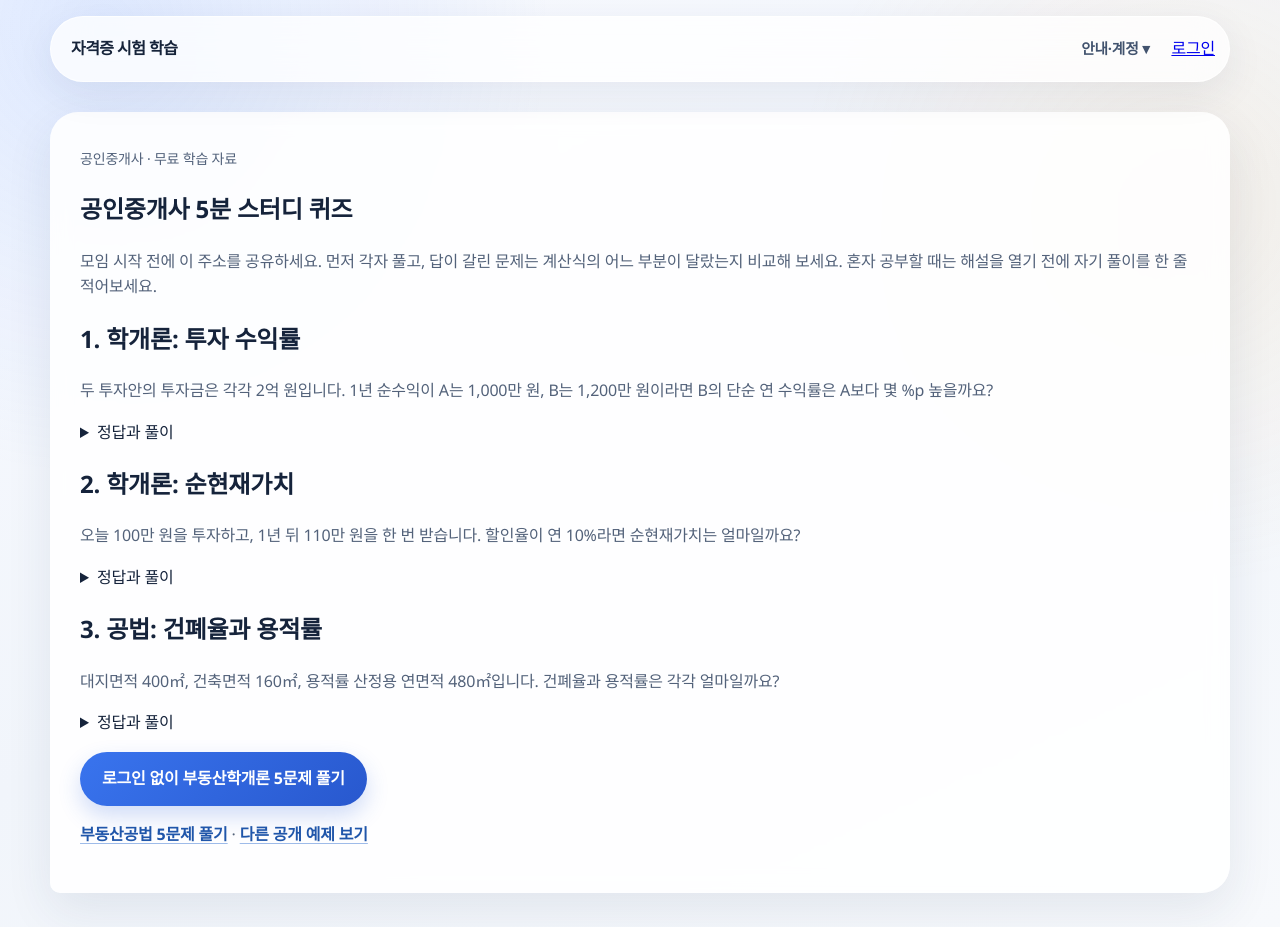
After one commit to noh73010/education-webapp, a Django app: page /realtor/study-quiz/ in a window 1280 px wide. The commit adds this page. Run offline with Django 5.2, Linux system fonts and the light colour scheme.

Commit message:
Publish free realtor study quiz for search and sharing

```diff
--- a/core/templates/core/landing.html
+++ b/core/templates/core/landing.html
@@ -59,6 +59,7 @@
   <h2 id="public-example-title">대표 문제와 해설 보기</h2>
   <p>안전재고, 무효와 취소, 건폐율과 용적률을 사례로 공부해 보세요. 로그인 없이 읽을 수 있습니다.</p>
   <a class="sub-button" href="{% url 'study_examples' %}">대표 문제와 해설 보기</a>
+  <a class="sub-button" href="{% url 'realtor_study_kit' %}">공인중개사 5분 스터디 퀴즈</a>
 </section>
 
 <section class="subject-selection" aria-labelledby="subject-selection-title">
--- /dev/null
+++ b/core/templates/core/realtor_study_kit.html
@@ -0,0 +1,37 @@
+{% extends "core/base.html" %}
+{% block title %}공인중개사 무료 스터디 퀴즈 | 학개론 계산·공법 연습 | 합격한걸음{% endblock %}
+{% block meta_description %}공인중개사 독학·스터디에서 바로 써볼 수 있는 무료 계산 퀴즈 3문제. 정답과 풀이를 확인하고 로그인 없이 과목별 5문제를 이어 풀어보세요.{% endblock %}
+{% block meta_robots %}index, follow{% endblock %}
+{% block seo_links %}
+<link rel="canonical" href="{{ request.scheme }}://{{ request.get_host }}{% url 'realtor_study_kit' %}">
+<meta property="og:title" content="공인중개사 5분 스터디 퀴즈 | 합격한걸음">
+<meta property="og:description" content="문제 3개를 함께 풀고, 왜 그 답인지 한 문장으로 설명해 보세요. 로그인 없이 이용할 수 있어요.">
+<meta property="og:type" content="website">
+<meta property="og:url" content="{{ request.scheme }}://{{ request.get_host }}{% url 'realtor_study_kit' %}">
+{% endblock %}
+{% block content %}
+<main class="page-shell compact-page">
+  <article class="card">
+    <p class="meta-text">공인중개사 · 무료 학습 자료</p>
+    <h1>공인중개사 5분 스터디 퀴즈</h1>
+    <p>모임 시작 전에 이 주소를 공유하세요. 먼저 각자 풀고, 답이 갈린 문제는 계산식의 어느 부분이 달랐는지 비교해 보세요. 혼자 공부할 때는 해설을 열기 전에 자기 풀이를 한 줄 적어보세요.</p>
+    <section>
+      <h2>1. 학개론: 투자 수익률</h2>
+      <p>두 투자안의 투자금은 각각 2억 원입니다. 1년 순수익이 A는 1,000만 원, B는 1,200만 원이라면 B의 단순 연 수익률은 A보다 몇 %p 높을까요?</p>
+      <details><summary>정답과 풀이</summary><p><strong>1%p.</strong> 순수익을 투자금으로 나누면 A는 5%, B는 6%입니다. 수익률 두 값의 차이는 1%가 아니라 1%p로 표시합니다. 이 계산에는 시세 차익이나 시간가치가 포함되지 않습니다.</p></details>
+    </section>
+    <section>
+      <h2>2. 학개론: 순현재가치</h2>
+      <p>오늘 100만 원을 투자하고, 1년 뒤 110만 원을 한 번 받습니다. 할인율이 연 10%라면 순현재가치는 얼마일까요?</p>
+      <details><summary>정답과 풀이</summary><p><strong>0원.</strong> 1년 뒤 110만 원을 현재가치로 바꾸면 110만 원 ÷ 1.10 = 100만 원입니다. 여기서 최초 투자금 100만 원을 빼면 0원입니다. 미래 금액에서 투자금을 바로 빼면 시간가치를 놓칩니다.</p></details>
+    </section>
+    <section>
+      <h2>3. 공법: 건폐율과 용적률</h2>
+      <p>대지면적 400㎡, 건축면적 160㎡, 용적률 산정용 연면적 480㎡입니다. 건폐율과 용적률은 각각 얼마일까요?</p>
+      <details><summary>정답과 풀이</summary><p><strong>건폐율 40%, 용적률 120%.</strong> 두 식의 분모는 대지면적 400㎡입니다. 건폐율에는 건축면적 160㎡를, 용적률에는 문제에서 제시한 산정용 연면적 480㎡를 분자로 넣습니다.</p></details>
+    </section>
+    <p><a class="main-button" href="{% url 'guest_practice' %}?lesson=realtor-intro">로그인 없이 부동산학개론 5문제 풀기</a></p>
+    <p><a href="{% url 'guest_practice' %}?lesson=building-ratios">부동산공법 5문제 풀기</a> · <a href="{% url 'study_examples' %}">다른 공개 예제 보기</a></p>
+  </article>
+</main>
+{% endblock %}
--- a/core/views/seo.py
+++ b/core/views/seo.py
@@ -4,7 +4,7 @@ from django.utils.html import escape
 from django.views.decorators.http import require_safe
 
 
-PUBLIC_PAGES = ("landing", "service_info", "study_examples", "reorder_point", "building_ratios", "content_sources", "privacy_info")
+PUBLIC_PAGES = ("landing", "service_info", "study_examples", "realtor_study_kit", "reorder_point", "building_ratios", "content_sources", "privacy_info")
 
 
 @require_safe
--- a/myproject/urls.py
+++ b/myproject/urls.py
@@ -73,6 +73,7 @@ urlpatterns = [
     path("missions/<int:mission_id>/learning-signal/", learning_signal, name="learning_signal"),
     path("practice/", guest_practice, name="guest_practice"),
     path("study-examples/", TemplateView.as_view(template_name="core/study_examples.html"), name="study_examples"),
+    path("realtor/study-quiz/", TemplateView.as_view(template_name="core/realtor_study_kit.html"), name="realtor_study_kit"),
     path("study-examples/reorder-point/", TemplateView.as_view(template_name="core/reorder_point.html"), name="reorder_point"),
     path("study-examples/building-ratios/", TemplateView.as_view(template_name="core/building_ratios.html"), name="building_ratios"),
     path("ads.txt", ads_txt, name="ads_txt"),
```
Also changed, not shown: core/tests/test_public_search.py (+9 -2 lines).
